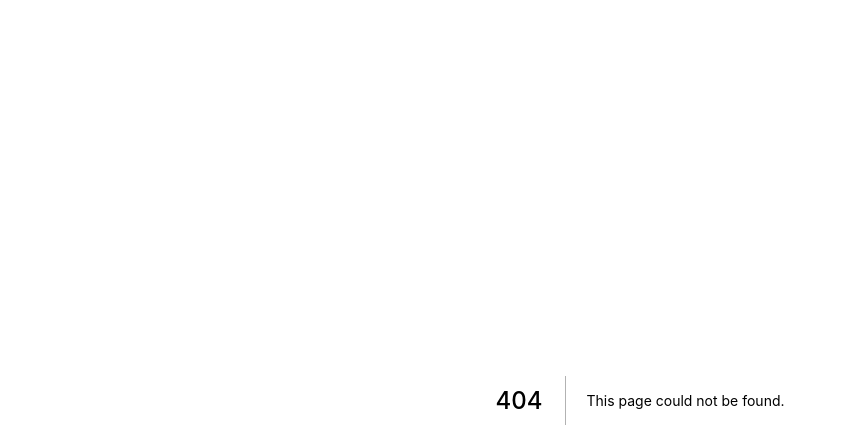
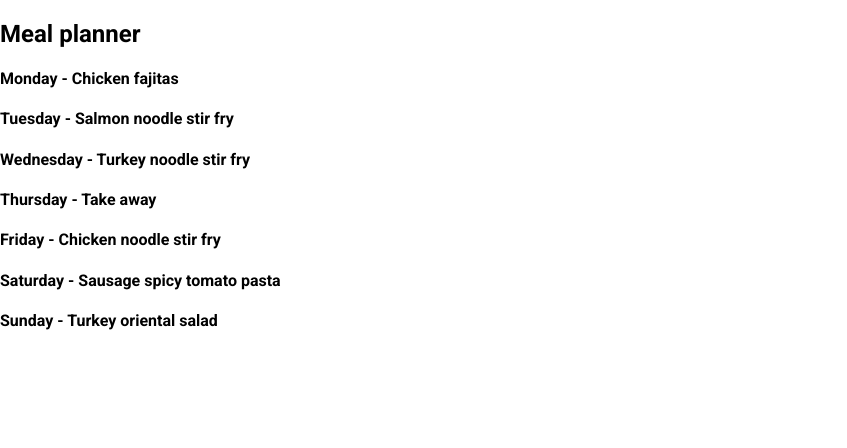
Before and after one commit to dmurphy331/fodmap, a Next.js app: page /meal-planner in a window 1280 px wide. Before the commit this address had no page. Shown: the top 448 px of the page, without its empty margins (0-847 px from the left). Built offline with nearby package versions, Linux system fonts and the light colour scheme.

Commit message:
feat: added meal planner

```diff
--- /dev/null
+++ b/recipes.json
@@ -0,0 +1,59 @@
+[
+  {
+    "title": "Tofu noodle stir fry"
+  },
+  {
+    "title": "Chicken noodle stir fry"
+  },
+  {
+    "title": "Salmon noodle stir fry"
+  },
+  {
+    "title": "Turkey noodle stir fry"
+  },
+  {
+    "title": "Tofu rice stir fry"
+  },
+  {
+    "title": "Chicken rice stir fry"
+  },
+  {
+    "title": "Salmon rice stir fry"
+  },
+  {
+    "title": "Turkey rice stir fry"
+  },
+  {
+    "title": "Turkey oriental salad"
+  },
+  {
+    "title": "Salmon oriental salad"
+  },
+  {
+    "title": "Miso carabonara"
+  },
+  {
+    "title": "Sausage spicy tomato pasta"
+  },
+  {
+    "title": "Turkey tacos"
+  },
+  {
+    "title": "Chicken fajitas"
+  },
+  {
+    "title": "Turkey burritos"
+  },
+  {
+    "title": "Chicken ramen"
+  },
+  {
+    "title": "Take away"
+  },
+  {
+    "title": "Salmon and spanish omelette"
+  },
+  {
+    "title": "Asian meatballs with jasmine rice"
+  }
+]
--- a/src/pages/_document.jsx
+++ b/src/pages/_document.jsx
@@ -1,9 +1,9 @@
-import React from 'react'
-import Document, { Html, Head, Main, NextScript } from 'next/document'
-import { ServerStyleSheets } from '@material-ui/styles'
-import { createMuiTheme, responsiveFontSizes } from '@material-ui/core/styles'
+import React from "react";
+import Document, { Html, Head, Main, NextScript } from "next/document";
+import { ServerStyleSheets } from "@material-ui/styles";
+import { createMuiTheme, responsiveFontSizes } from "@material-ui/core/styles";
 
-const theme = responsiveFontSizes(createMuiTheme())
+const theme = responsiveFontSizes(createMuiTheme());
 
 class MyDocument extends Document {
   render() {
@@ -33,7 +33,7 @@ class MyDocument extends Document {
                 box-sizing: border-box;
               }
               body {
-                font-family: 'Roboto', 'Helvetica', 'Arial', sans-serif;
+                font-family: "Roboto", "Helvetica", "Arial", sans-serif;
                 font-size: 1rem;
                 margin: 0;
               }
@@ -45,21 +45,21 @@ class MyDocument extends Document {
           <NextScript />
         </body>
       </Html>
-    )
+    );
   }
 }
 
-MyDocument.getInitialProps = async ctx => {
+MyDocument.getInitialProps = async (ctx) => {
   // Render app and page and get the context of the page with collected side effects.
-  const sheets = new ServerStyleSheets()
-  const originalRenderPage = ctx.renderPage
+  const sheets = new ServerStyleSheets();
+  const originalRenderPage = ctx.renderPage;
 
   ctx.renderPage = () =>
     originalRenderPage({
-      enhanceApp: App => props => sheets.collect(<App {...props} />)
-    })
+      enhanceApp: (App) => (props) => sheets.collect(<App {...props} />),
+    });
 
-  const initialProps = await Document.getInitialProps(ctx)
+  const initialProps = await Document.getInitialProps(ctx);
 
   return {
     ...initialProps,
@@ -68,9 +68,9 @@ MyDocument.getInitialProps = async ctx => {
       <React.Fragment key="styles">
         {initialProps.styles}
         {sheets.getStyleElement()}
-      </React.Fragment>
-    ]
-  }
-}
+      </React.Fragment>,
+    ],
+  };
+};
 
-export default MyDocument
+export default MyDocument;
--- /dev/null
+++ b/src/pages/meal-planner.jsx
@@ -0,0 +1,34 @@
+import recipes from "../../recipes.json";
+
+export default function MealPlanner({ recipes }) {
+  const days = [
+    "Monday",
+    "Tuesday",
+    "Wednesday",
+    "Thursday",
+    "Friday",
+    "Saturday",
+    "Sunday",
+  ];
+  return (
+    <>
+      <h2>Meal planner</h2>
+      {recipes &&
+        recipes.map((meal, index) => (
+          <h4>
+            {days[index]} - {meal.title}
+          </h4>
+        ))}
+    </>
+  );
+}
+
+export async function getStaticProps(context) {
+  const meals = recipes.sort(() => 0.5 - Math.random()).slice(0, 7);
+
+  return {
+    props: {
+      recipes: meals,
+    },
+  };
+}
```
